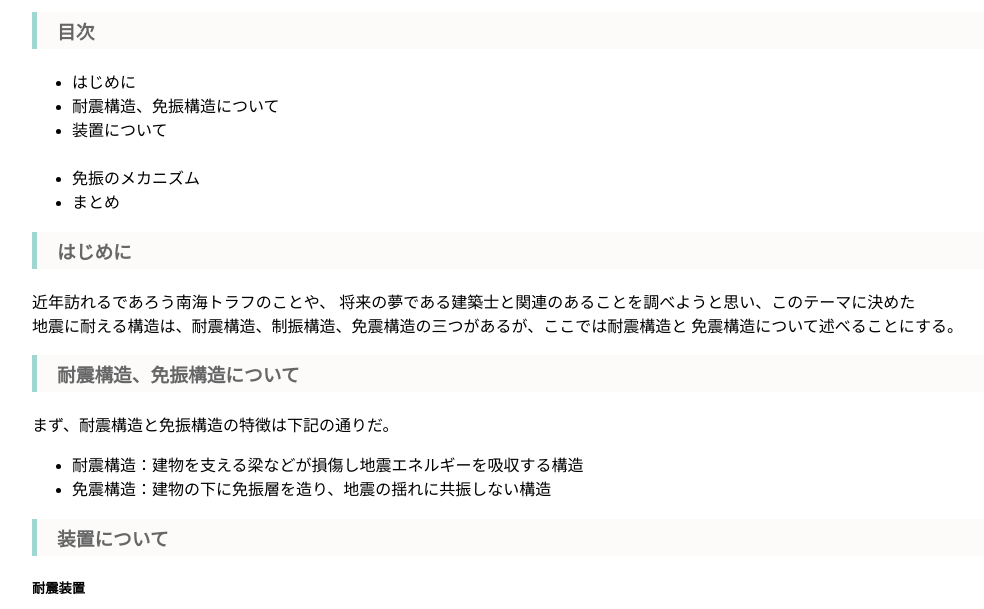
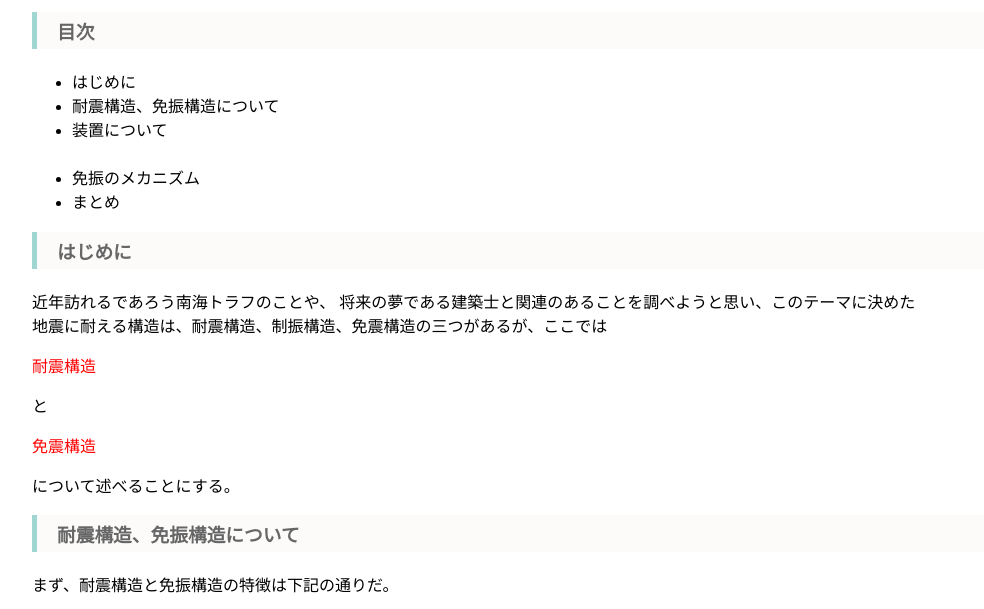
Before and after one commit to hinatafujii/hinatafujii.github.io, a plain HTML site: page cl2020.html in a window 1280 px wide. Shown: the part 166-775 px from the top of the page, without its empty margins (68-1052 px from the left). Drawn offline with Linux system fonts and the light colour scheme.

Commit message:
Update cl2020.html

```diff
--- a/cl2020.html
+++ b/cl2020.html
@@ -21,8 +21,8 @@
     <h3><div class="midashi">はじめに</div></h3>
 <p>近年訪れるであろう南海トラフのことや、
 将来の夢である建築士と関連のあることを調べようと思い、このテーマに決めた
- <br>地震に耐える構造は、耐震構造、制振構造、免震構造の三つがあるが、ここでは耐震構造と
- 免震構造について述べることにする。
+ <br>地震に耐える構造は、耐震構造、制振構造、免震構造の三つがあるが、ここでは<p class="aka">耐震構造</p>と
+    <p class="aka">免震構造</p>について述べることにする。
 
     <h3><div class="midashi">耐震構造、免振構造について</div></h3>
   まず、耐震構造と免振構造の特徴は下記の通りだ。<br>
```
